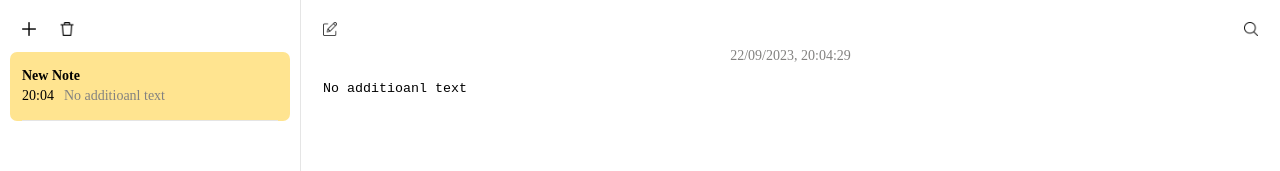
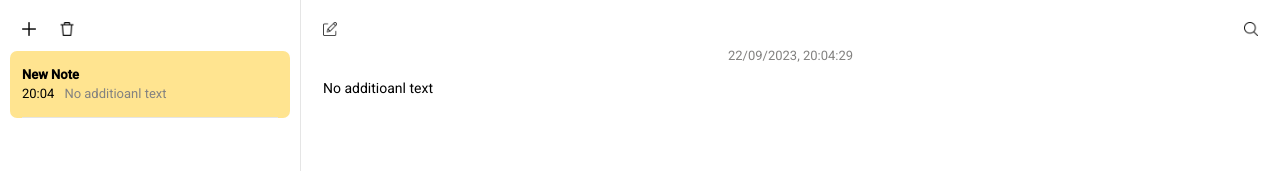
Before and after one commit to AntonSweb/Note-app, a Nuxt app: page / in a window 1280 px wide. Both pictures are taken after a click on the picture 29 px from the left and 29 px from the top of the page. Shown: the top 171 px of the page. Built offline with nearby package versions, Linux system fonts and the light colour scheme.

Commit message:
style: add fonts

```diff
--- a/components/editor.vue
+++ b/components/editor.vue
@@ -52,7 +52,6 @@
 }
 
 .date {
-  font-size: 14px;
   text-align: center;
   color: #838280;
 }
@@ -63,6 +62,8 @@
 }
 
 .textarea {
+  font-family: 'Roboto', sans-serif;
+  font-size: 14px;
   height: 100%;
   width: 100%;
   border: none;
--- a/components/sidebar.vue
+++ b/components/sidebar.vue
@@ -89,7 +89,6 @@
 
 .note {
   padding: 0 12px;
-  font-size: 14px;
   cursor: pointer;
   border-radius: 7px;
 }
--- a/pages/index.vue
+++ b/pages/index.vue
@@ -5,10 +5,15 @@
 </template>
 
 <style>
+@import url('https://fonts.googleapis.com/css2?family=Roboto&display=swap');
+@import url('https://fonts.googleapis.com/css2?family=Roboto:wght@500&display=swap');
+
 .container {
   display: flex;
+  font-family: 'Roboto', sans-serif;
+  font-size: 13px;
+  height: 100vh;
   background: #ffffff;
-  height: 100vh;
 }
 .icon {
   margin: 12px;
```
